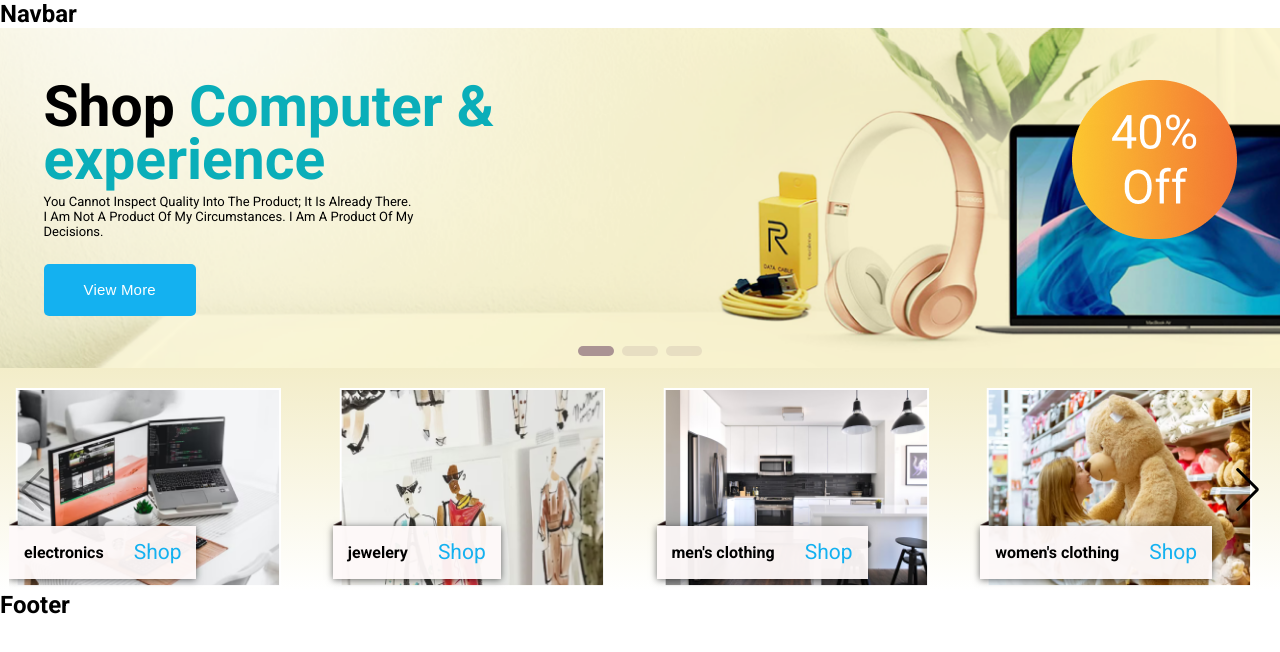
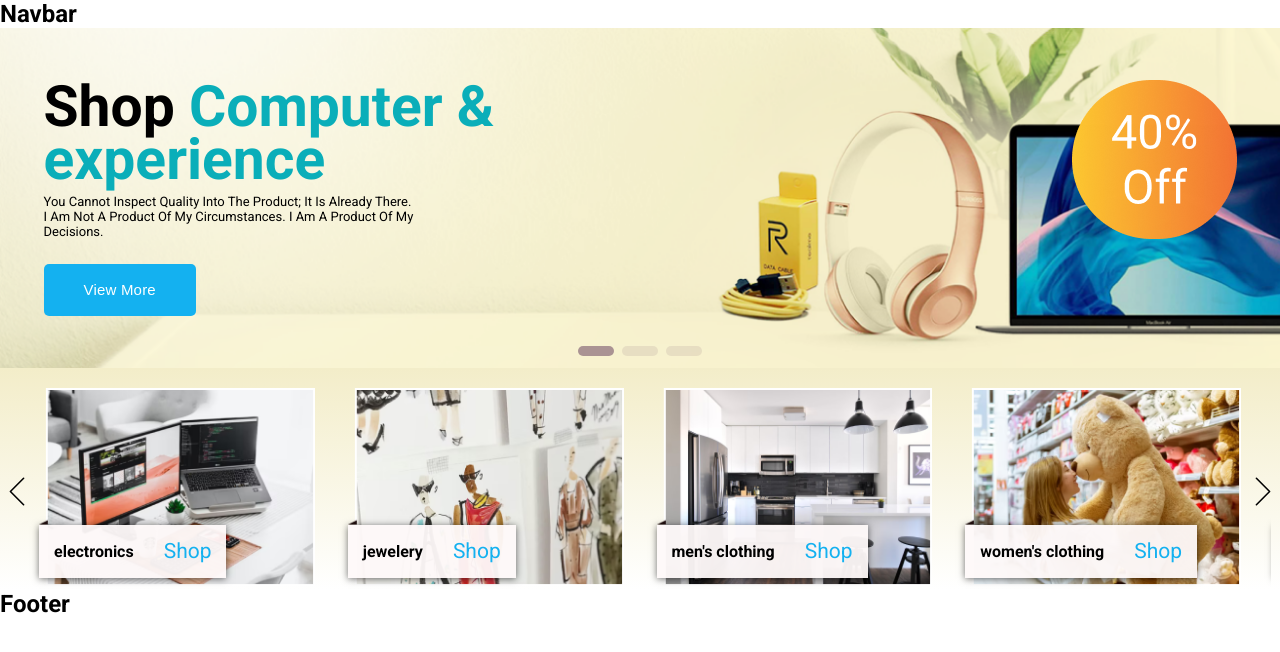
Before and after one commit to iamraihan/win-store-mo-magic, a Next.js app: page / in a window 1280 px wide. Shown: the top 652 px of the page. Built offline with nearby package versions, Linux system fonts and the light colour scheme.

Commit message:
hero and category done

```diff
--- /dev/null
+++ b/src/app/components/CategorySliderBtn/CategorySliderBtn.js
@@ -0,0 +1,26 @@
+import Image from "next/image";
+import { useSwiper } from "swiper/react";
+import styles from "./CategorySliderBtn.module.css";
+
+const CategorySliderBtn = () => {
+  const swiper = useSwiper();
+  return (
+    <div className={`${styles.swiperBtns}`}>
+      <button
+        className={`${styles.categorySwiperNextBtn}`}
+        onClick={() => swiper.slidePrev()}
+      >
+        <Image src="/left-arrow-category.svg" width={16} height={33} />
+      </button>
+      <button
+        className={`${styles.categorySwiperPrevBtn}`}
+        onClick={() => swiper.slideNext()}
+      >
+        {" "}
+        <Image src="/right-arrow-category.svg" width={16} height={33} />
+      </button>
+    </div>
+  );
+};
+
+export default CategorySliderBtn;
--- /dev/null
+++ b/src/app/components/CategorySliderBtn/CategorySliderBtn.module.css
@@ -0,0 +1,34 @@
+.swiperBtns button {
+  outline: none;
+  border: none;
+  background: transparent;
+  cursor: pointer;
+}
+
+.categorySwiperPrevBtn,
+.categorySwiperNextBtn {
+  position: absolute;
+  z-index: 10;
+}
+
+.categorySwiperPrevBtn {
+  top: 43%;
+  right: 0;
+}
+.categorySwiperNextBtn {
+  z-index: 10;
+  top: 43%;
+  left: 0;
+}
+
+/* Media Queries */
+/* @media (max-width: 640px) {
+  .category-swiper-prev-btn {
+    bottom: -206px;
+    right: 16px;
+  }
+  .category-swiper-next-btn {
+    bottom: -206px;
+    left: 216px;
+  }
+} */
--- a/src/app/globals.css
+++ b/src/app/globals.css
@@ -28,9 +28,3 @@ body {
 .heroSlider .swiper-pagination-bullet-active {
   background: #034e53;
 }
-
-/* category slider navigation  */
-.categorySlider .swiper-button-prev:after,
-.swiper-button-next:after {
-  color: #000 !important;
-}
--- a/src/app/sections/Category/Category.js
+++ b/src/app/sections/Category/Category.js
@@ -4,6 +4,7 @@ import styles from "./Category.module.css";
 import { Navigation } from "swiper";
 import { Swiper, SwiperSlide } from "swiper/react";
 import Image from "next/image";
+import CategorySliderBtn from "@/app/components/CategorySliderBtn/CategorySliderBtn";
 
 const Category = () => {
   const dataList = [
@@ -53,22 +54,32 @@ const Category = () => {
       <div className={`${styles.categoryContainer}`}>
         <>
           <Swiper
-            slidesPerView={4}
+            style={{ paddingLeft: "30px", paddingRight: "30px" }}
+            slidesPerView={1.2}
             spaceBetween={33}
             effect={"fade"}
-            navigation={true}
+            breakpoints={{
+              640: {
+                slidesPerView: 1.2,
+                spaceBetween: 10,
+              },
+              768: {
+                slidesPerView: 2,
+                spaceBetween: 16,
+              },
+
+              1024: {
+                slidesPerView: 4,
+                spaceBetween: 33,
+              },
+            }}
             modules={[Navigation]}
             className="categorySlider"
           >
             {dataList?.map((data) => (
               <SwiperSlide key={data.id}>
                 <div className={`${styles.relative}`}>
-                  <Image
-                    src={`${data?.imgURL}`}
-                    width={272}
-                    height={199}
-                    alt={data?.title}
-                  />
+                  <img src={data?.imgURL} alt={data?.title} />
                   <div className={`${styles.shop}`}>
                     <h4>{data?.title}</h4>
                     <p className={`${styles.shopSubtitle}`}>Shop</p>
@@ -76,6 +87,7 @@ const Category = () => {
                 </div>
               </SwiperSlide>
             ))}
+            <CategorySliderBtn />
           </Swiper>
         </>
       </div>
```
Also changed, not shown: public/left-arrow-category.svg (added), public/right-arrow-category.svg (added).
